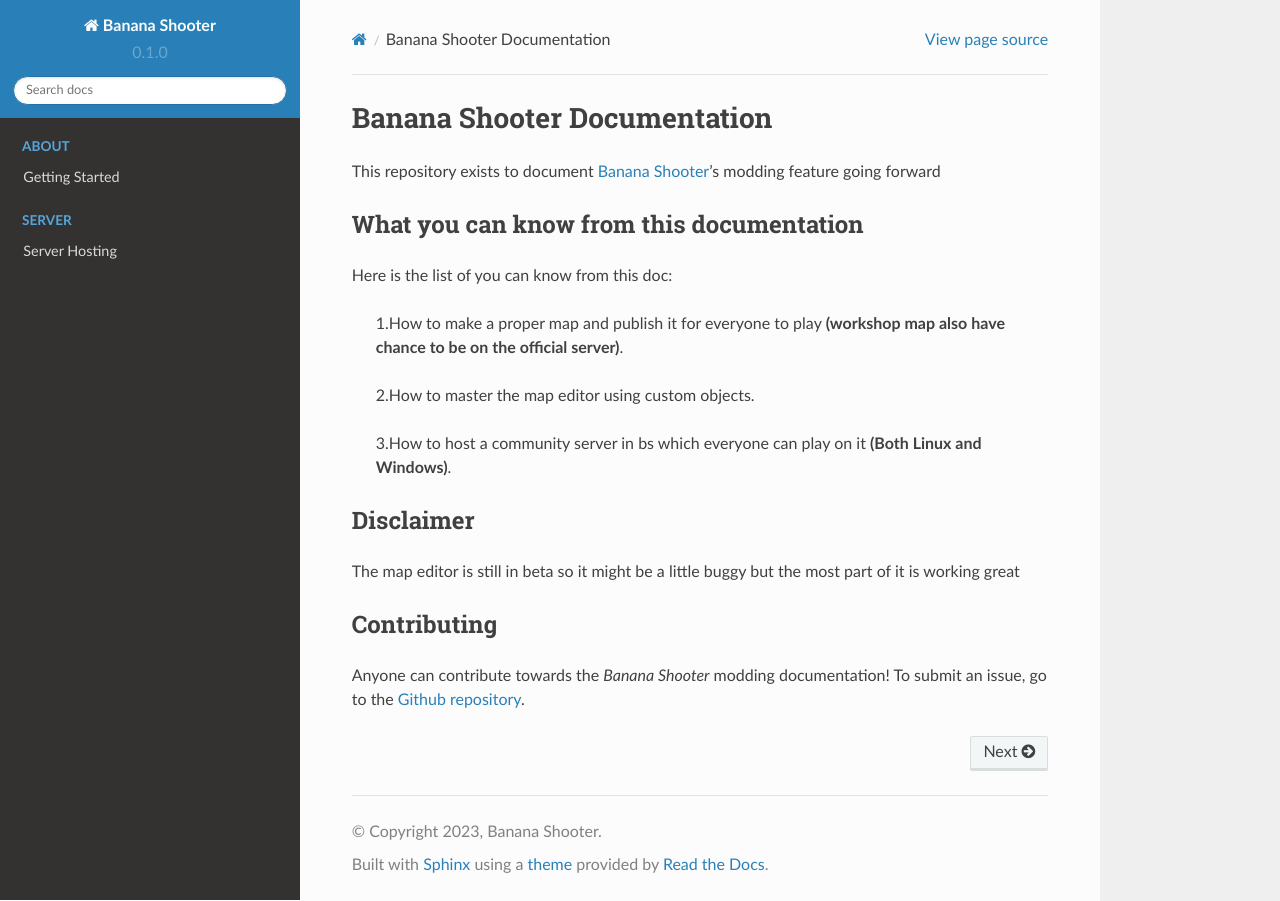
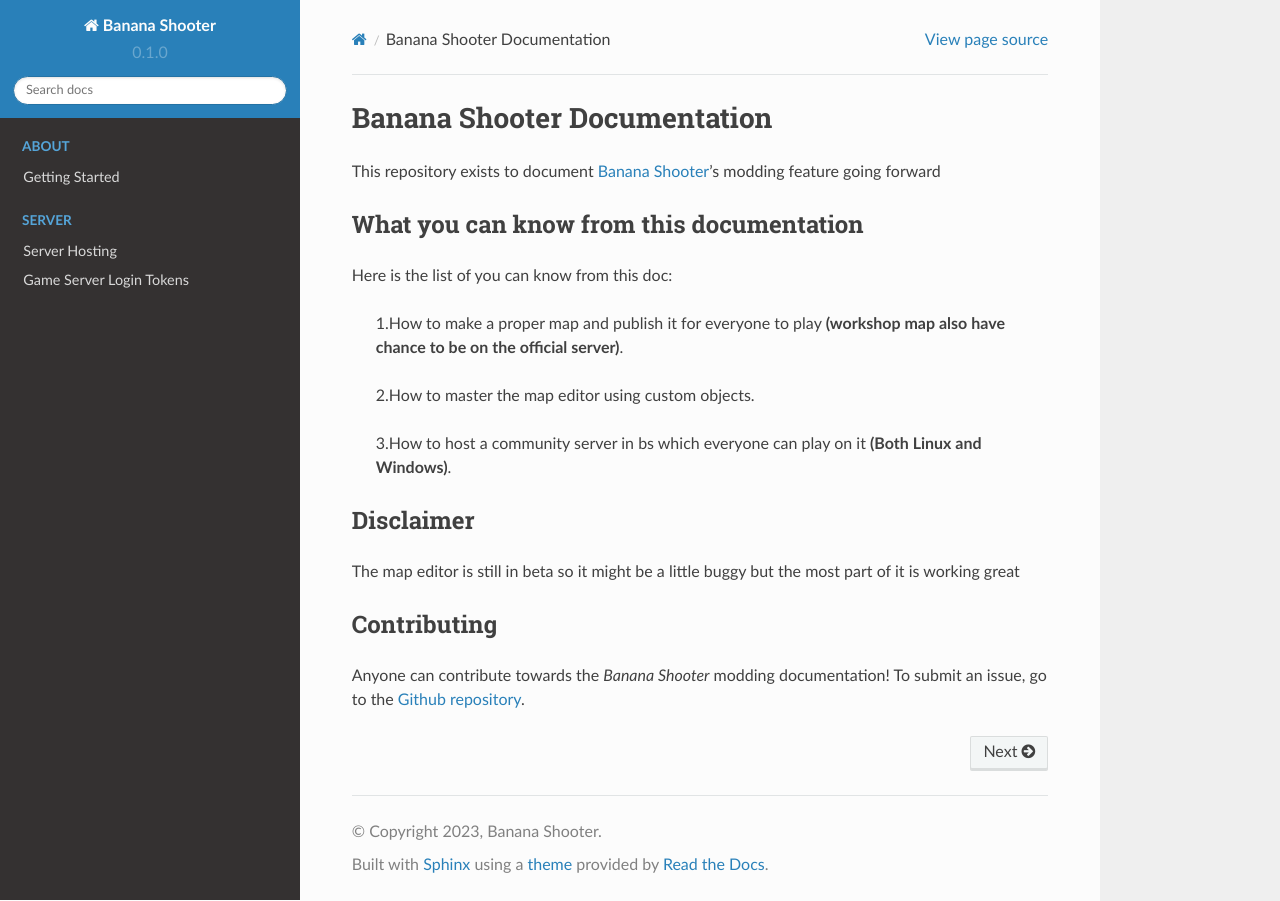
Before and after one commit to CodingDaniel1/bs-docs, a Sphinx documentation site: the page built from docs/source/index.rst, in a window 1280 px wide. Built offline with Sphinx 7.4.7 and the Read the Docs theme 2.0.0, drawn with Linux system fonts in a browser that asks for light colours.

Commit message:
Update index.rst

```diff
--- a/docs/source/index.rst
+++ b/docs/source/index.rst
@@ -35,3 +35,4 @@
 	:caption: Server
 
 	server/server-hosting
+	server/game-server-login-tokens
```
